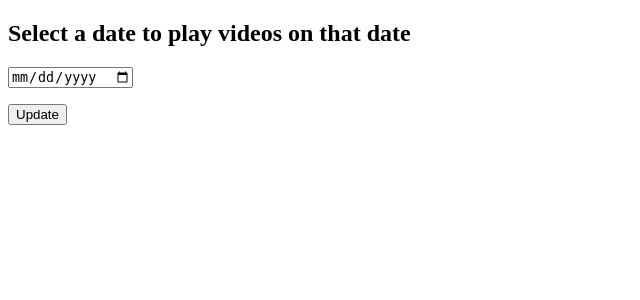
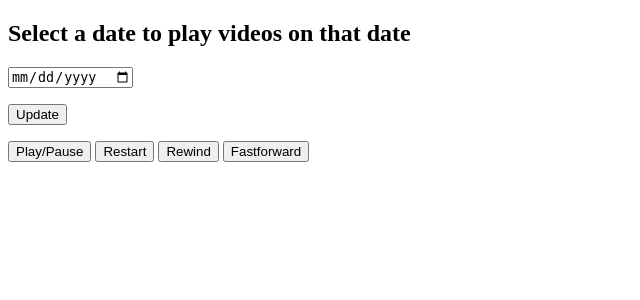
Before and after one commit to diego-ponce/flask-video, a Flask app: page / in a window 1280 px wide. Shown: the top 300 px of the page, without its empty margins (0-640 px from the left). Run offline with Flask 2, Linux system fonts and the light colour scheme.

Commit message:
added controllers for all videos

```diff
--- a/templates/video.html
+++ b/templates/video.html
@@ -26,6 +26,12 @@
             <p>
             <input type="submit" value="Update">
             </p>
+            <div>
+                <button onclick="updateAllVideos(playPause)">Play/Pause</button>
+                <button onclick="updateAllVideos(restart);">Restart</button>
+                <button onclick="skip(-10)">Rewind</button>
+                <button onclick="skip(10)">Fastforward</button>
+            </div>
         </form>
         {% if date_files %}
         {% for filename in date_files %}
@@ -36,5 +42,38 @@
         </div>
         {% endfor %}
         {% endif %}
+        <script>
+            //controls for video.js HTML5 video player
+            var myVideos = document.getElementsByTagName('video');
+            const listArray = Array.from(myVideos);
+
+            function updateAllVideos(func) {
+                            listArray.forEach((item) => func(item)});
+                        }
+            function playPause(myVideo) {
+                            if (myVideo.paused)
+                                myVideo.play();
+                            else
+                                myVideo.pause();
+                        }
+            function forward(myVideo) { skip(5, myVideo); }
+            function backward(myVideo) { skip(-5, myVideo); }
+            function skip(time, myVideo) { myVideo.currentTime=myVideo.currentTime+time; }
+            function restart(myVideo) { myVideo.currentTime = 0; }
+
+            document.addEventListener("keydown",(e)=>{
+                            if(e.keyCode==37){       //left arrow
+                                        updateAllVideos(backward)
+                                        }
+                            else if(e.keyCode==39){ //right arrow
+                                        updateAllVideos(forward)
+                                        }
+                            else if(e.keyCode==32){ //spacebar
+                                        updateAllVideos(playPause)
+                                        }
+
+                        }
+                        )
+        </script>
     </body>
 </html>
```
Lines whose indentation alone changed are shown as unchanged.
